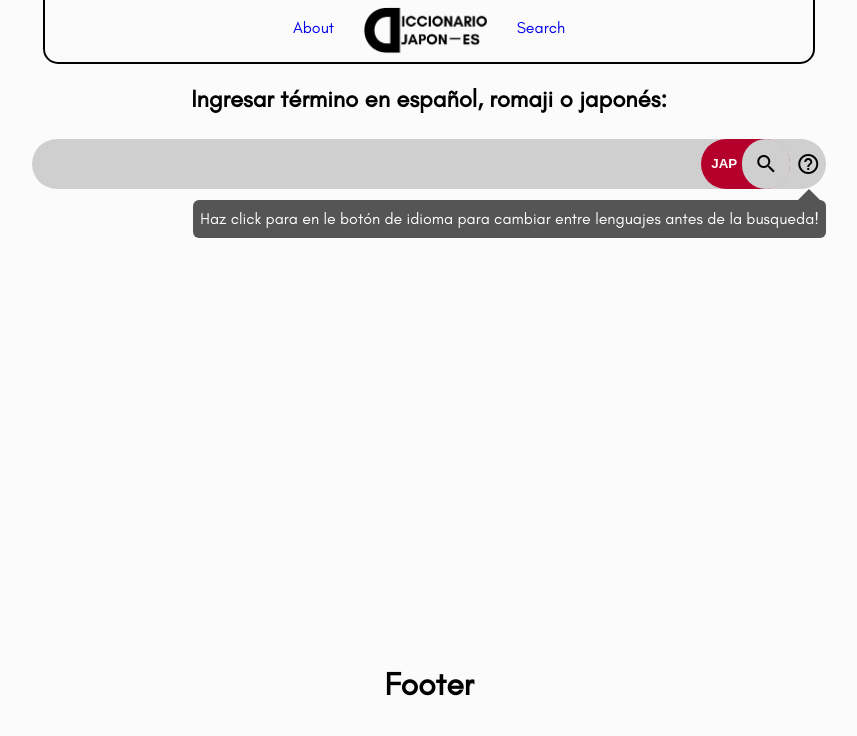
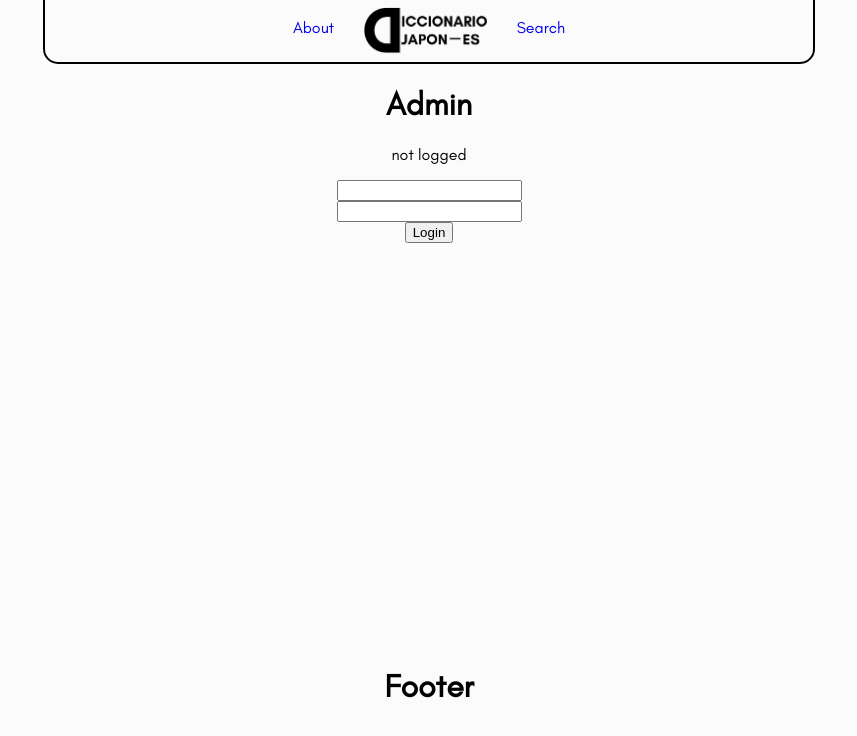
Before and after one commit to joeperpetua/djapones-webapp, a React (Create React App) app: page /admin/edit in a window 1280 px wide. Shown: the top 736 px of the page, without its empty margins (211-1068 px from the left). Built offline with nearby package versions, Linux system fonts and the light colour scheme; no server answers; what react-furi would draw is missing.

Commit message:
added routes for admin console, added tree hierarchy to components

```diff
--- a/public/index.html
+++ b/public/index.html
@@ -7,7 +7,7 @@
     <meta name="theme-color" content="#000000" />
     <meta name="description" content="Diccionario Japonés - Español"/>
     <link rel="apple-touch-icon" href="%PUBLIC_URL%/logo192.png" />
-    <link href="https://fonts.googleapis.com/icon?family=Material+Icons" rel="stylesheet">
+    <!-- <link href="https://fonts.googleapis.com/icon?family=Material+Icons" rel="stylesheet"> -->
     <link rel="manifest" href="%PUBLIC_URL%/manifest.json" />
     <title>DJaponES</title>
   </head>
--- /dev/null
+++ b/src/Components/Content/Admin/SubComponents/Overview/Overview.jsx
@@ -0,0 +1,46 @@
+import React from 'react';
+
+class Overview extends React.Component{
+
+    verifyLogin(){
+        let msg = ``;
+        let form = ``;
+
+        if(localStorage.getItem('logged')){
+            msg = `logged`;
+            form =
+                <div>
+                    <button>Logout</button>
+                </div>
+            ;
+        }else{
+            msg = `not logged`;
+            form =
+                <div>
+                    <input type="text" id="email"></input>
+                    <br></br>
+                    <input type="password" id="pass"></input>
+                    <br></br>
+                    <button>Login</button>
+                </div>
+            ;
+        }
+
+        return {msg, form}
+    }
+
+    render(){
+        let loginState = this.verifyLogin();
+
+        return(
+            <div>
+                <h1>Admin</h1>
+                <p>{loginState.msg}</p>
+                {loginState.form}
+            </div>
+
+        );
+    }
+}
+
+export default Overview;
--- a/src/Components/Content/Content.jsx
+++ b/src/Components/Content/Content.jsx
@@ -4,6 +4,7 @@ import Home from './Home/Home';
 import Search from './Search/Search';
 import About from './About/About';
 import Auth from './Auth/Auth';
+import Overview from './Admin/SubComponents/Overview/Overview';
 // import NotFound from './NotFound/NotFound';
 
 import "./Content.css";
@@ -17,6 +18,10 @@ class Content extends React.Component{
             <Route path="/about" component={About} />
             <Route path="/search" render={(props) => <Search {...props} firebase={this.props.firebase} />} />
             <Route path="/auth" render={(props) => <Auth {...props} firebase={this.props.firebase} />} />
+            <Route path="/admin/overview" render={(props) => <Overview {...props} firebase={this.props.firebase} />} />
+            <Route path="/admin/pending" render={(props) => <Overview {...props} firebase={this.props.firebase} />} />
+            <Route path="/admin/edit" render={(props) => <Overview {...props} firebase={this.props.firebase} />} />
+            <Route path="/admin/verified" render={(props) => <Overview {...props} firebase={this.props.firebase} />} />
             <Route path="/" component={Home} />
           </Switch>
         </div>
```
Also changed, not shown: src/Components/Content/Admin/SubComponents/Edit/Edit.jsx (added), src/Components/Content/Admin/SubComponents/Pending/Pending.jsx (added), src/Components/Content/Admin/SubComponents/Verified/Verified.jsx (added).
